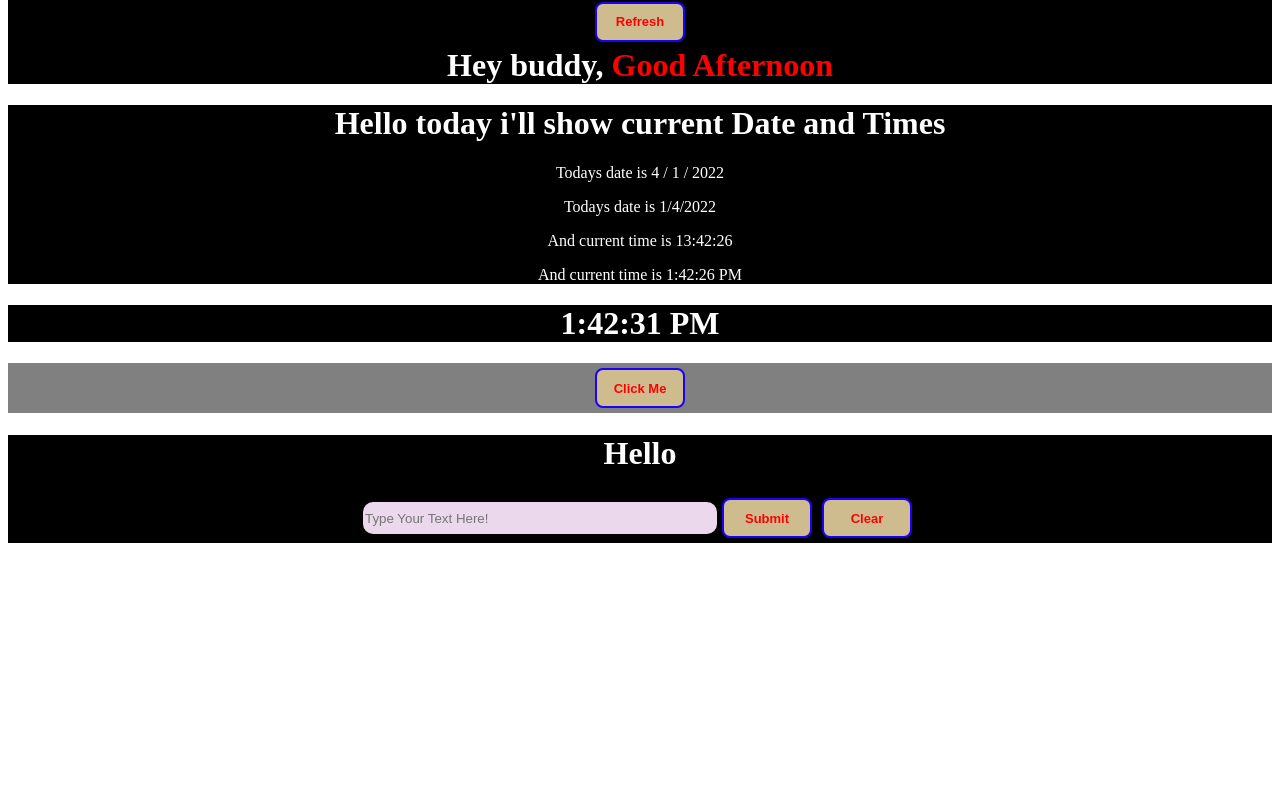
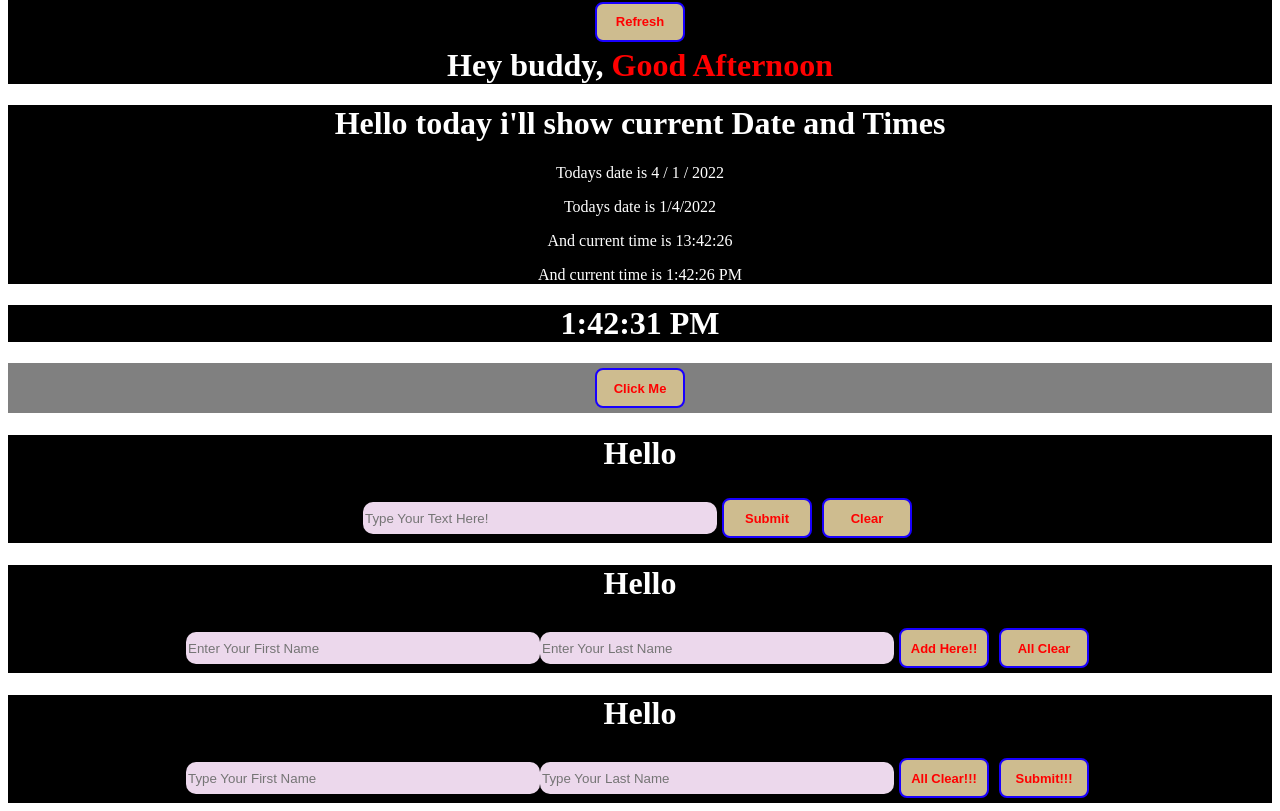
Before and after one commit to krisanu886/react-practicing-only, a React (Create React App) app: page / in a window 1280 px wide. Shown: the part 200-1011 px from the top of the page. Before the commit the page ends 800 px from the top, so only its background shows below. Built offline with nearby package versions, Linux system fonts and the light colour scheme.

Commit message:
updated-4

```diff
--- a/src/App.js
+++ b/src/App.js
@@ -6,6 +6,8 @@ import CurrentTime from './CurrentTime';
 import DigitalClock from './DigitalClock';
 import ButtonClick from './ButtonClick';
 import Form from './Form';
+import TwoForm from './TwoForm';
+import MultipleForm from './MultipleForm';
 
 
 const App = () => {
@@ -18,6 +20,8 @@ const App = () => {
       <DigitalClock/>
       <ButtonClick/>
       <Form/>
+      <TwoForm/>
+      <MultipleForm/>
     </>
   );
 }
--- a/src/Form.js
+++ b/src/Form.js
@@ -12,6 +12,7 @@ const Form =() => {
     }
     const onClear = () => {
         setUpdateName('')
+        setName('');
     }
     return(
         <>
--- /dev/null
+++ b/src/MultipleForm.js
@@ -0,0 +1,50 @@
+import React, {useState} from "react";
+import './App.css';
+
+const MultipleForm = () => {
+    const [fullName, setFullName] = useState({
+        fname: '',
+        lname: '',
+        // email: ''
+    });
+    const InputEvent = (event) => {
+        console.log(event.target.value);
+        const value = event.target.value;
+        const name = event.target.name;
+        setFullName((preValue) => {
+            if(name === 'fname'){
+                return{
+                    fname: value,
+                    lname: preValue.lname,
+                }
+            }
+            else if(name === 'lname'){
+                return{
+                    fname: preValue.lname,
+                    lname: value,
+                }
+            }
+        });
+    }
+    const Clear = () => {
+
+    }
+    const onSubmit = (event) => {
+        event.preventDefault();
+        alert(`Submitted ${fullName.fname} ${fullName.lname}`);
+    }
+    return(
+        <>
+         <div className="div">
+             <h1>Hello {fullName.fname} {fullName.lname}</h1>
+             {/* <h4>{fullName.email}</h4> */}
+             <input type="text" onChange={InputEvent} name="fname" value={fullName.fname} placeholder="Type Your First Name" />
+             <input type="text" onChange={InputEvent} name="lname" value={fullName.lname} placeholder="Type Your Last Name" />
+             {/* <input type="text" onChange={InputEvent} name="email" value={fullName.email} placeholder="Type Your Email Add" /> */}
+             <button onClick={Clear}>All Clear!!!</button>
+             <button onClick={onSubmit}>Submit!!!</button>
+         </div>
+        </>
+    );
+}
+export default MultipleForm;
--- /dev/null
+++ b/src/TwoForm.js
@@ -0,0 +1,38 @@
+import React, { useState } from "react";
+import './App.css';
+
+const TwoForm = () => {
+    const [firstName, setFirstName] = useState();
+    const [lastName, setLastName] = useState('');
+    const [updateFirstName, setUpdateFirstName] = useState('');
+    const [updateLastName, setUpdateLastName] = useState('');
+
+    const InputEvent =(event)=>{
+        setFirstName(event.target.value);
+    }
+    const InputEventTwo=(e)=>{
+        setLastName(e.target.value);
+    }
+    const onSubmit =() => {
+        setUpdateFirstName(firstName);
+        setUpdateLastName(lastName);
+    }
+    const allClear = () => {
+        setUpdateFirstName('');
+        setUpdateLastName('');
+        setFirstName('');
+        setLastName('');
+    }
+    return(
+        <>
+         <div className="div">
+             <h1>Hello {updateFirstName} {updateLastName}</h1>
+             <input type="text" placeholder="Enter Your First Name" value={firstName} onChange={InputEvent}/>
+             <input type="text" placeholder="Enter Your Last Name" value={lastName} onChange={InputEventTwo}/>
+             <button onClick={onSubmit}>Add Here!!</button>
+             <button onClick={allClear}>All Clear</button>
+         </div>
+        </>
+    );
+}
+export default TwoForm;
```
